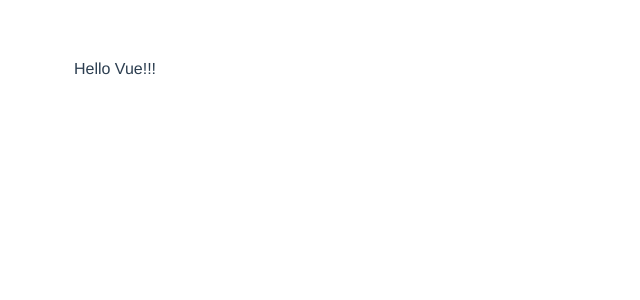
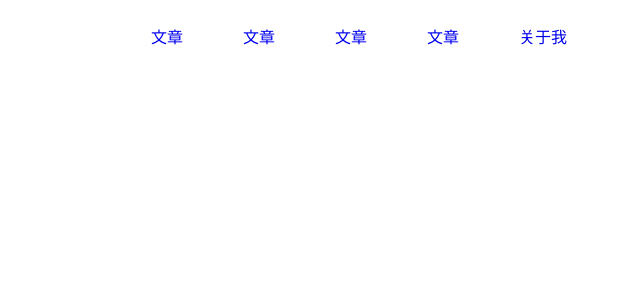
Before and after one commit to Darcy-Yang/personal-blog, a Vue app: page / in a window 1280 px wide. Shown: the top 300 px of the page, without its empty margins (525-1165 px from the left). Built offline with nearby package versions, Linux system fonts and the light colour scheme.

Commit message:
[ADD]add navbar component

```diff
--- a/package.json
+++ b/package.json
@@ -11,6 +11,8 @@
     "lint": "eslint --ext .js,.vue src"
   },
   "dependencies": {
+    "less": "^2.7.3",
+    "less-loader": "^4.0.5",
     "vue": "^2.5.2",
     "vue-router": "^3.0.1"
   },
--- a/src/App.vue
+++ b/src/App.vue
@@ -12,11 +12,6 @@
 
 <style>
 #app {
-  font-family: 'Avenir', Helvetica, Arial, sans-serif;
-  -webkit-font-smoothing: antialiased;
-  -moz-osx-font-smoothing: grayscale;
-  text-align: center;
-  color: #2c3e50;
-  margin-top: 60px;
+  height: 100%;
 }
 </style>
--- /dev/null
+++ b/src/components/nav/NavBar.vue
@@ -0,0 +1,41 @@
+<template>
+<div class="main">
+  <ul class="nav">
+    <li v-for="item in items"><a :href="item.href">{{item.name}}</a></li>
+  </ul>
+</div>
+</template>
+
+<script>
+export default {
+  name: 'navbar',
+  data () {
+    return {
+      items: [
+        { name: '文章', href: '#' },
+        { name: '文章', href: '#' },
+        { name: '文章', href: '#' },
+        { name: '文章', href: '#' },
+        { name: '关于我', href: '#' }
+      ]
+    }
+  }
+}
+</script>
+
+<style lang="less" scoped>
+.main {
+  display: flex;
+  margin-right: 120px;
+  align-items: center;
+  justify-content: flex-end;
+  li {
+    float: left;
+    margin-right: 60px;
+    list-style: none;
+    a {
+      text-decoration: none;
+    }
+  }
+}
+</style>
--- a/src/views/Home/Index.vue
+++ b/src/views/Home/Index.vue
@@ -1,9 +1,16 @@
 <template>
-  <span>Hello Vue!!!</span>
+<div>
+  <NavBar/>
+</div>
 </template>
 
 <script>
+import NavBar from '@/components/nav/NavBar'
+
 export default {
-  name: 'index'
+  name: 'index',
+  components: {
+    NavBar
+  }
 }
 </script>
```
Also changed, not shown: src/components/HelloWorld.vue (deleted, +0 -53 lines), 1 other file (tests, documents, lock files or other folders).
